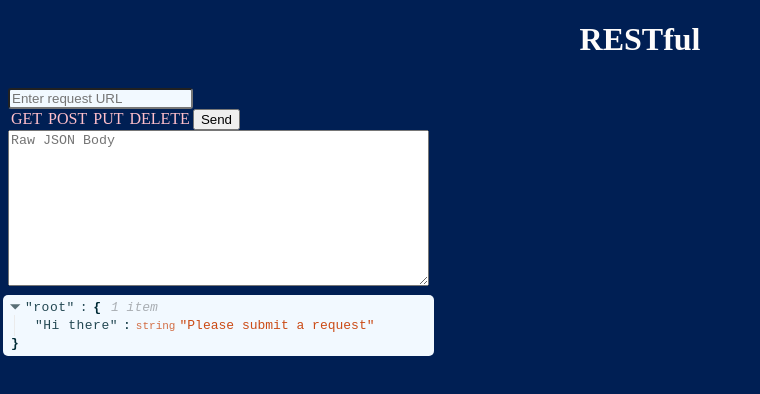
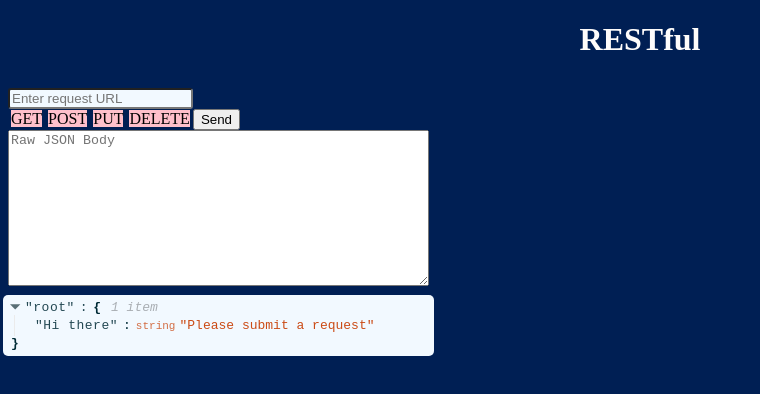
Before and after one commit to bryanakitchen/RESTful, a React app: page / in a window 1280 px wide. Shown: the top 394 px of the page, without its empty margins (0-760 px from the left). Built offline with nearby package versions, Linux system fonts and the light colour scheme.

Commit message:
attempts to fix radio boxes

```diff
--- a/src/components/request/Request.jsx
+++ b/src/components/request/Request.jsx
@@ -14,15 +14,21 @@ const URLInput = styled.input`
 `;
 
 const Labels = styled.label`
-color: pink;
-margin: 3px;
+  background: pink;
+  cursor: pointer;
+  margin: 3px;
 
-`;
+  `;
+  // figure out selecting input
+  const Radio = styled.input`
+  display: none;
+  height: 0;
+  width: 0;
+  margin-left: 0;
 
-const Radio = styled.input`
-  display: none;
-  $:checked + ${Labels} {
+  &:checked + ${Labels} {
     background: yellow;
+    align-items: center;
   }
 `;
 
@@ -44,40 +50,39 @@ const Request = ({ onChange, onSubmit, url, method, body }) => {
 
         <div>
           <Radio
-            id="get"
+            id="check1"
             type="radio"
             name="method"
             value="get"
             checked={method === 'get'}
             onChange={onChange} />
-          <Labels htmlFor="get">GET</Labels>
+          <Labels for="check1" htmlFor="get">GET</Labels>
 
           <Radio
-            id="post"
+            id="check2"
             type="radio"
             name="method"
             value="post"
             checked={method === 'post'}
             onChange={onChange} />
-          <Labels htmlFor="post">POST</Labels>
+          <Labels for="check2" htmlFor="post">POST</Labels>
 
           <Radio
-            id="put"
+            id="check3"
             type="radio"
             name="method"
             value="put"
-            checked={method === 'put'}
             onChange={onChange} />
-          <Labels htmlFor="put">PUT</Labels>
+          <Labels for="check3" htmlFor="put">PUT</Labels>
 
           <Radio
-            id="delete"
+            id="check4"
             type="radio"
             name="method"
             value="delete"
             checked={method === 'delete'}
             onChange={onChange} />
-          <Labels htmlFor="delete">DELETE</Labels>
+          <Labels for="check4" htmlFor="delete">DELETE</Labels>
 
           <button>Send</button>
         </div>
```
